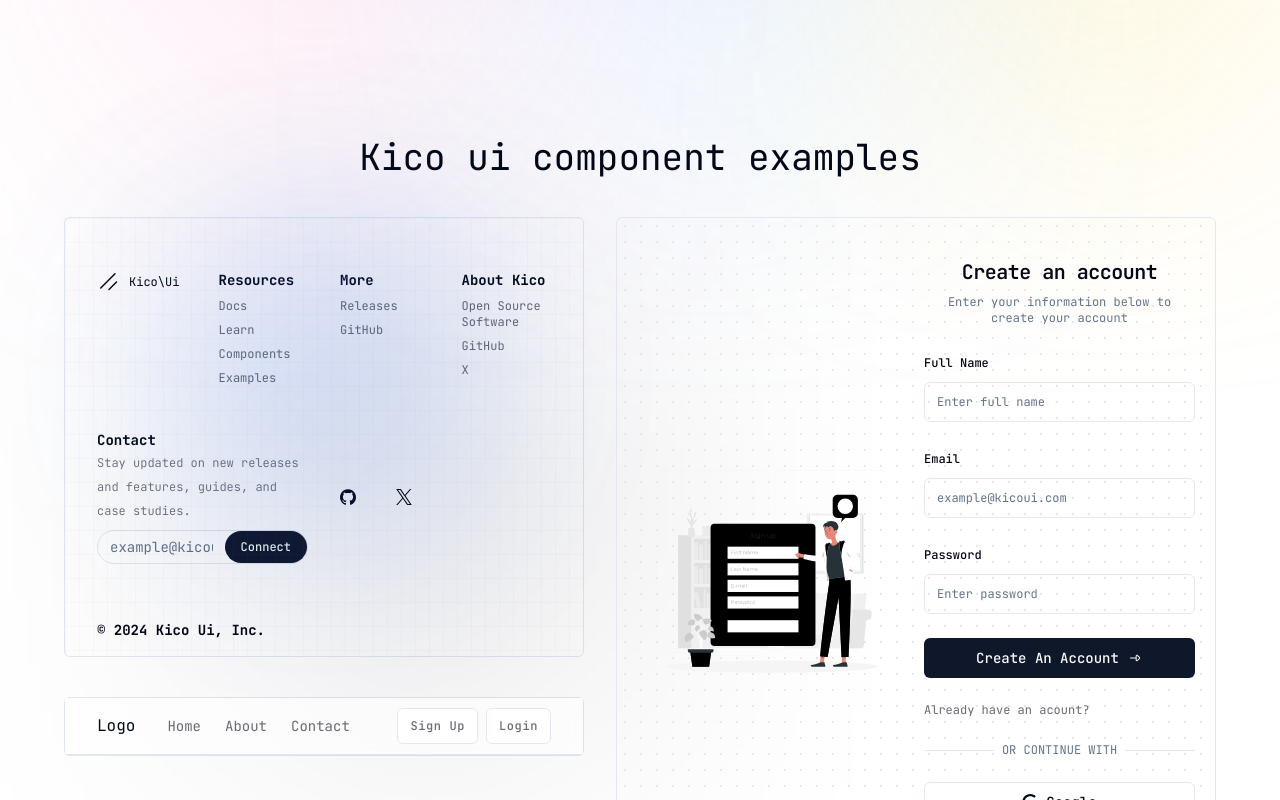
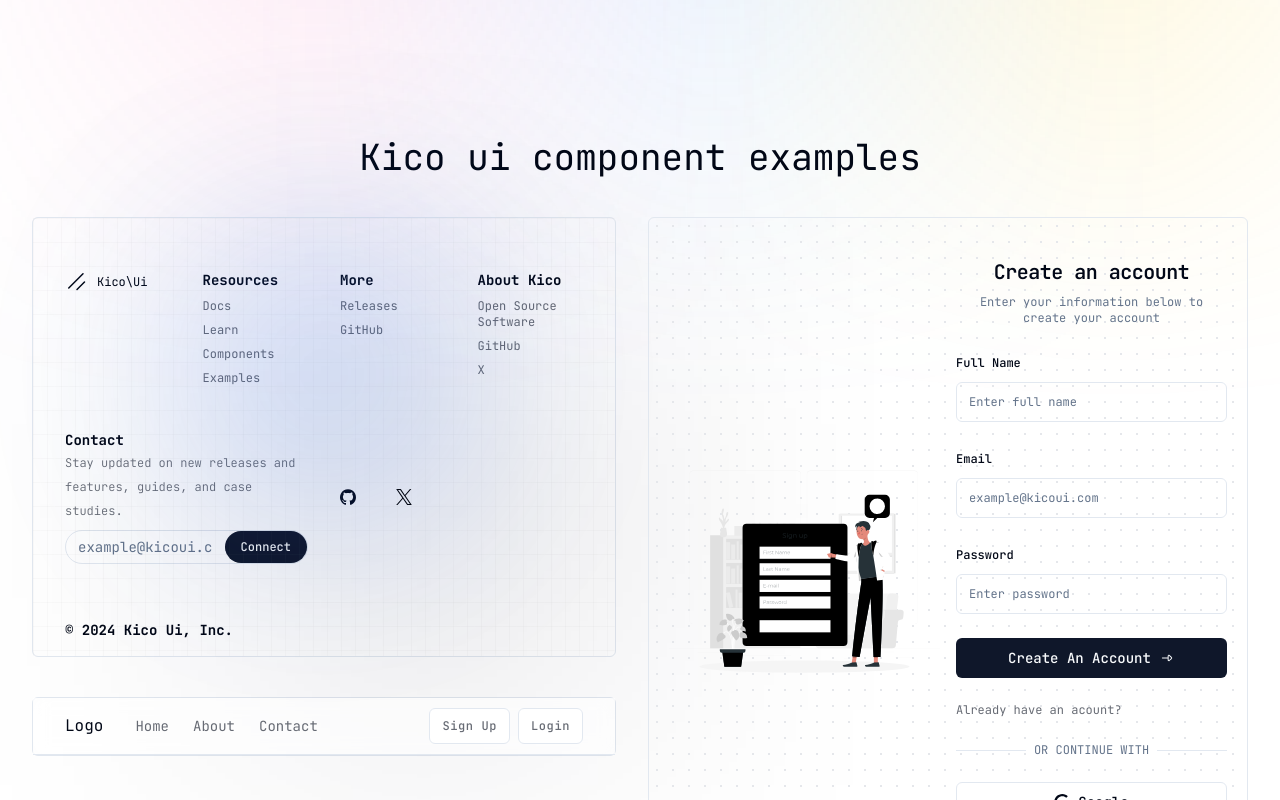
Before and after one commit to kico-ui/ui, a Next.js app: page / in a window 1280 px wide. Shown: the part 720-1520 px from the top of the page. Built offline with nearby package versions, Linux system fonts and the light colour scheme.

Commit message:
fix: styles

```diff
--- a/src/app/page.tsx
+++ b/src/app/page.tsx
@@ -51,7 +51,7 @@ export default function Home() {
         <FeatureCards />
       </div>
 
-      <div className="container min-h-screen relative pb-24">
+      <div className="h-full relative pb-24">
         <div className="flex items-center justify-center">
           <h2 className="text-2xl md:text-4xl">Kico ui component examples</h2>
         </div>
--- a/src/components/component-examples.tsx
+++ b/src/components/component-examples.tsx
@@ -8,7 +8,7 @@ const ComponentExamples = () => {
   return (
     <div className="flex flex-col space-y-4 md:space-y-0 md:flex-row md:space-x-8 mt-10">
       <div>
-        <div className="max-w-[600px] rounded-md border relative">
+        <div className="rounded-md border relative">
           <div className="absolute inset-0 z-10 size-full bg-[linear-gradient(to_right,#8080800a_1px,transparent_1px),linear-gradient(to_bottom,#8080800a_1px,transparent_1px)] bg-[size:14px_24px]">
             <div className="absolute inset-x-0 top-0 z-10 m-auto size-[310px] rounded-full bg-blue-600 opacity-20 blur-[100px]"></div>
           </div>
```
